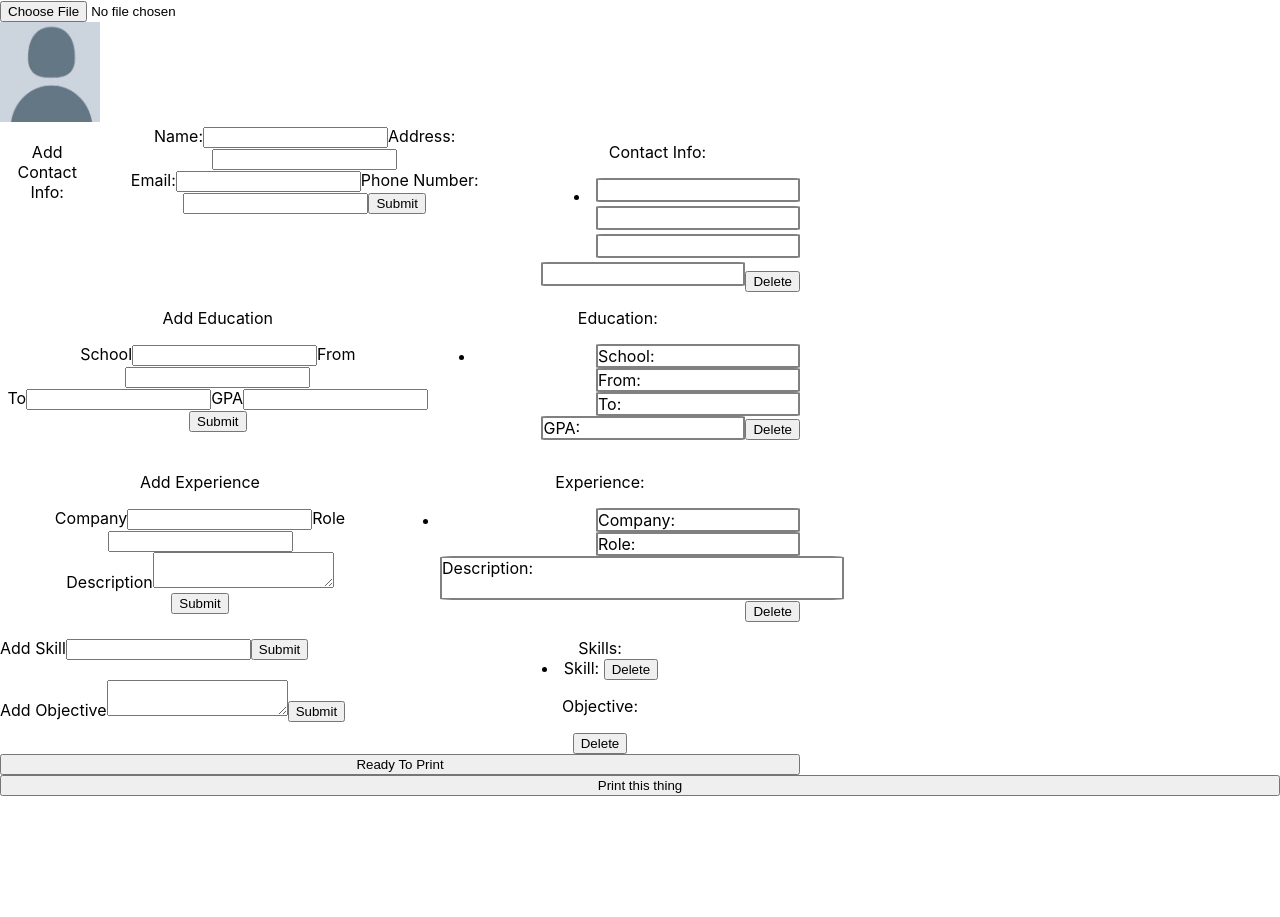
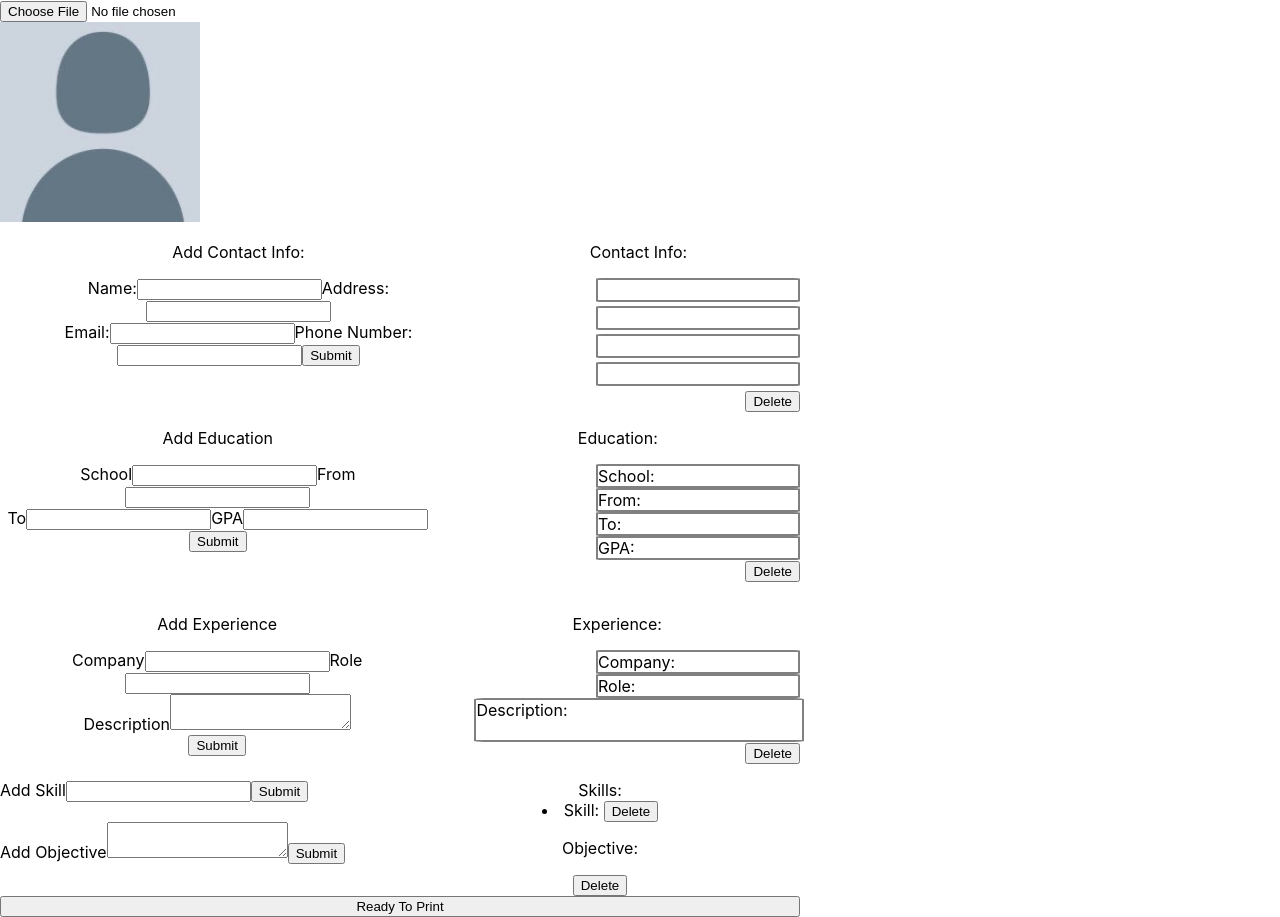
Before and after one commit to elijahisawesome/CV-app, a React (Create React App) app: page / in a window 1280 px wide. Before the commit the page ends 800 px from the top, so only its background shows below. Built offline with nearby package versions, Linux system fonts and the light colour scheme.

Commit message:
more styling

```diff
--- a/src/App.css
+++ b/src/App.css
@@ -7,9 +7,9 @@
 }
 .Rendered.Moveable.Printing{
   width:450px;
-  top: -100px;
+  top: -200px;
   visibility: visible;
-
+  text-align: right;
 }
 .MainDiv{
   border-width:1px;
@@ -34,8 +34,8 @@
 }
 
 .Headshot{
-  width:100px;
-  height:100px;
+  width:200px;
+  height:200px;
   position:relative;
   visibility: visible;
   top:100%;
@@ -52,7 +52,7 @@
 .HeadshotBox{
   position:relative;
   text-align:left;
-  width:100px;
+  width:200px;
   height:auto;
 }
 .HeadshotRendered{
@@ -70,7 +70,8 @@
 }
 .Content.Description{
   height: 40px;
-  width:400px;
+  width:100%;
+  max-width:400px;
 }
 .ContentBox{
   display:flex;
@@ -79,6 +80,7 @@
   position:relative;
   display:block;
   width: 100%;
+  max-width: 800px;
 }
 .UserID{
   text-align:right;
--- a/src/Components/Controllers/UserIDController.js
+++ b/src/Components/Controllers/UserIDController.js
@@ -7,8 +7,8 @@ class UserID extends Box{
     render(){
         return(
             <div className ="UserIDBox ContentBox">
-                <p>Add Contact Info:</p>
                 <form className ='RemovableForm' onSubmit={(event)=>{this.submitBox(event, true)}}>
+                    <p>Add Contact Info:</p>
                     Name:
                     <input type='text' onChange={(event)=>{this.updateHandler(event, 'Name')}}></input>
                     Address:
--- a/src/Components/Renderers/Education.js
+++ b/src/Components/Renderers/Education.js
@@ -2,13 +2,17 @@ function EducationBox(props){
     return(
         <ul>
             {props.EdArray.map((val, index) =>{
-                return  (<li key={val.id}>
-                            <div id='School' className='Content'>School: {val.School}</div>
-                            <div id='From' className='Content'>From: {val.From}</div>
-                            <div id='To' className='Content'>To: {val.To}</div>
-                            <div id='GPA' className='Content'>GPA: {val.TotalGPA}</div>
+                return  (
+                        <div key={val.id}>
+                            <div >
+                                <div id='School' className='Content'>School: {val.School}</div>
+                                <div id='From' className='Content'>From: {val.From}</div>
+                                <div id='To' className='Content'>To: {val.To}</div>
+                                <div id='GPA' className='Content'>GPA: {val.TotalGPA}</div>
+
+                            </div>
                             <button className ='RemovableForm' onClick={()=>{props.deleter(index)}}>Delete</button>
-                        </li>
+                        </div>
                         )
                     }
                 )
--- a/src/Components/Renderers/Experience.js
+++ b/src/Components/Renderers/Experience.js
@@ -3,13 +3,15 @@ function Experience(props){
         <ul>
             {props.propArray.map((val, index) =>{
                 return(
-                        <li key={val.id}>
-                            <div className='Content'>{val.Company}</div>
-                            <div className='Content'>{val.Role}</div>
-                            <div className='Content Description'>{val.Description}</div>
+                        <div key={val.id}>
+                            <div >
+                                <div className='Content'>{val.Company}</div>
+                                <div className='Content'>{val.Role}</div>
+                                <div className='Content Description'>{val.Description}</div>
+
+                            </div>
                             <button className ='RemovableForm' onClick={()=>{props.deleter(index)}}>Delete</button>
-                        </li>
-
+                        </div>
                     )}
                 )
             }
--- a/src/Components/Renderers/UserIDRenderer.js
+++ b/src/Components/Renderers/UserIDRenderer.js
@@ -1,13 +1,13 @@
 function UserID(props){
     return(
         <div className ='UserID'>
-            <li key={props.propArray.id}>
+            <div key={props.propArray.id}>
                 <div className='Content'>{props.propArray.Name}</div>
                 <div className='Content'>{props.propArray.Address}</div>
                 <div className='Content'>{props.propArray.Email}</div>
                 <div className='Content'>{props.propArray.Phone}</div>
-                <button className ='RemovableForm' onClick={()=>{props.deleter(0)}}>Delete</button>
-            </li>
+            </div>
+            <button className ='RemovableForm' onClick={()=>{props.deleter(0)}}>Delete</button>
         </div>
     )
 }
```
Also changed, not shown: package.json (+7 -2 lines), src/App.js (+5 -2 lines), 1 other file (tests, documents, lock files or other folders).
